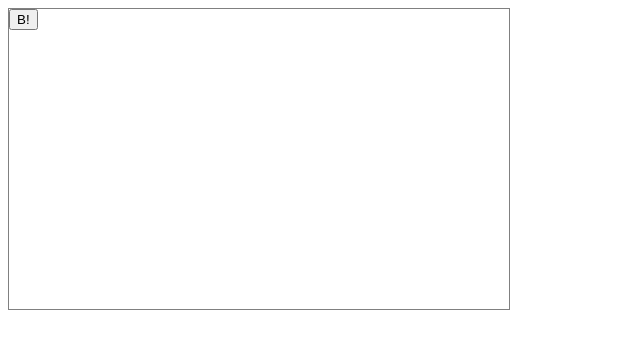
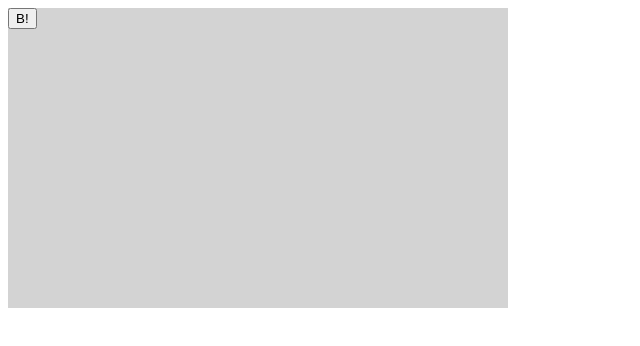
Before and after one commit to HvFunIg/react-typescript, a React (Create React App) app: page / in a window 1280 px wide. Shown: the top 346 px of the page, without its empty margins (0-640 px from the left). Built offline with nearby package versions, Linux system fonts and the light colour scheme.

Commit message:
Пропсы

```diff
--- a/src/App.tsx
+++ b/src/App.tsx
@@ -1,10 +1,15 @@
 import React from 'react';
-import Card from './components/Card';
+import Card, { CardVariant } from './components/Card';
 
 const App = () => {
 return (
 	<div>
-	<Card width='500px' height='300px'>
+	<Card
+		onClick={(num)=>alert("click!" + num)}
+		width='500px'
+		height='300px'
+		variant={CardVariant.primary}
+	>
 		<button>B!</button>
 	</Card>
 	</div>
--- a/src/components/Card.tsx
+++ b/src/components/Card.tsx
@@ -1,11 +1,17 @@
-import React, {FC} from 'react';
+import React, {FC, useState} from 'react';
 
 //Объект с пропсами имеет тип "CardProps, где прописаны типы"
 
-// Если стоит ? , значит этот атрибут необязательный
+export enum CardVariant {
+    outlined = 'outlined',
+    primary = 'primary'
+}
+
 interface CardProps {
     width:string;
     height?:string;
+    variant: CardVariant;
+    onClick: (num: number) => void;
     children?: React.ReactNode
 }
 
@@ -13,10 +19,19 @@ const Card: FC<CardProps> =
     ({
         width,
         height,
+        variant,
+        onClick,
         children
     }) => {
+
+    const [state,setState] = useState(0)
     return (
-        <div style={{width,height, border:"1px solid gray"}}>
+        <div style={{width,height,
+            border: variant === CardVariant.outlined ? "1px solid gray" : "none",
+            background: variant === CardVariant.primary ? 'lightgray' : ''
+            }}
+            onClick={() => onClick(state)}
+        >
             {children}
         </div>
     );
```
Also changed, not shown: 1 other file (tests, documents, lock files or other folders).
